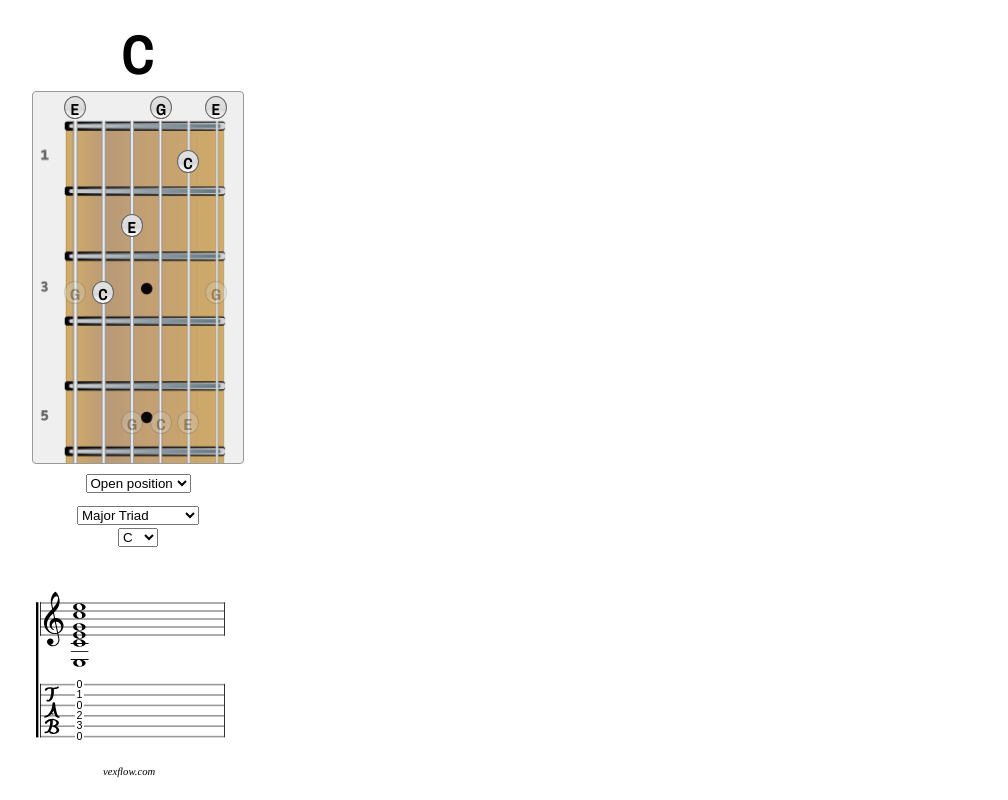
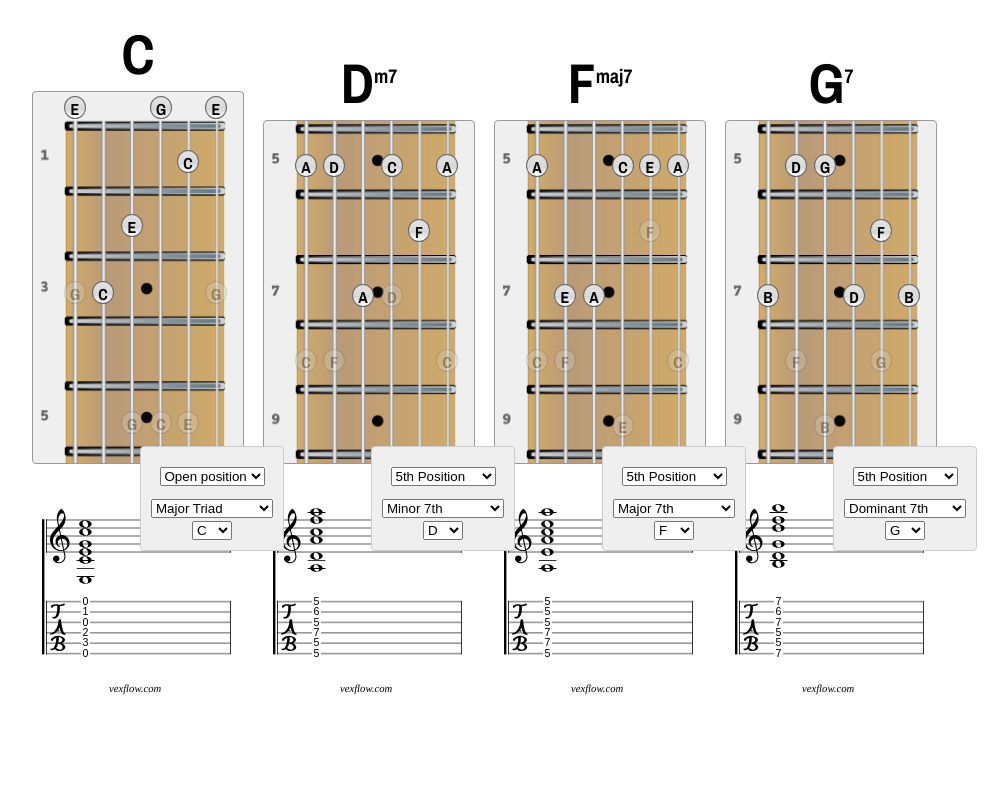
Before and after one commit to swampthang/guitar-fretboard-module, a plain HTML site: page vertical-neck.html in a window 1280 px wide. Shown: the whole page, without its empty margins (16-1024 px from the left). Drawn offline with nearby package versions, Linux system fonts and the light colour scheme.

Commit message:
Incorporate vextab into the chord module.

```diff
--- a/css/vertical-neck-module.css
+++ b/css/vertical-neck-module.css
@@ -4,7 +4,7 @@
   font-family: 'Archivo Narrow', sans-serif;
   text-align: center;
   width: 212px;
-  /*border: 2px solid #999999;*/
+  position: relative;
   border-radius: 4px;
 }
 
@@ -22,10 +22,21 @@
   top: -1.0em;
 }
 
-/*.vertical-neck-module-wrapper h2.tight {
-  margin-bottom: 0;
-  border-bottom: 5px solid #000000
-}*/
+.vertical-neck-module-wrapper .chord-controls {
+  position: absolute;
+  bottom: 150px;
+  right: -40px;
+  background: #efefef;
+  border: 1px solid #cccccc;
+  border-radius: 4px;
+  padding: 10px;
+  z-index: 100;
+  overflow: auto;
+}
+
+.chord-grid {
+  position: relative;
+}
 
 .vertical-neck-module-wrapper .position-selector-holder {
   /*border-top: 1px solid black;*/
@@ -37,6 +48,7 @@
   border: 1px solid #999999;
   border-radius: 4px;
   background: #efefef;
+  position: relative;
 }
 
 .open { height: 371px; }
--- a/js/vertical.neckmodule.js
+++ b/js/vertical.neckmodule.js
@@ -19,7 +19,9 @@ var chordModule = (function() {
     stringDivs:               "",
     naturals:                 ('A','B','C','D','E','F','G'),
     accidentals:              ('A#','Bb','C#','Db','D#','Eb','F#','Gb','G#','Ab'),
-    viewMode:                 "arpeggio",
+    viewMode:                 "chord",
+    notationData:             "",
+    renderer:                 {},
     strings: {
       1:  new Array('E','E#,F','F#,Gb','G','G#,Ab','A','A#,Bb','B,Cb','B#,C','C#,Db','D','D#,Eb','E,Fb','E#,F','F#,Gb','G','G#,Ab','A','A#,Bb','B,Cb','B#,C','C#,Db','D','D#,Eb'),
       2:  new Array('B,Cb','B#,C','C#,Db','D','D#,Eb','E,Fb','E#,F','F#,Gb','G','G#,Ab','A','A#,Bb','B,Cb','B#,C','C#','D','D#','E,Fb','E#,F','F#,Gb','G','G#,Ab','A','A#,Bb'),
@@ -28,40 +30,48 @@ var chordModule = (function() {
       5:  new Array('A','A#,Bb','B,Cb','B#,C','C#,Db','D','D#,Eb','E,Fb','E#,F','F#,Gb','G','G#,Ab','A','A#,Bb','B,Cb','B#,C','C#,Db','D','D#,Eb','E,Fb','E#,F','F#,Gb','G','G#,Ab'),
       6:  new Array('E,Fb','E#,F','F#,Gb','G','G#,Ab','A','A#,Bb','B,Cb','B#,C','C#,Db','D','D#,Eb','E,Fb','E#,F','F#,Gb','G','G#,Ab','A','A#,Bb','B,Cb','B#,C','C#,Db','D','D#,Eb')
     },
-    scales: {
+    majorScales: {
       'C':   new Array('C','D','E','F','G','A','B','Eb','Bb','Gb','G#','Db','D#','F#'),
-      'G':   new Array('G','A','B','C','D','E','F#','Bb','F','Db','D#','Ab','A#','C#'),
-      'D':   new Array('D','E','F#','G','A','B','C#','F','C','Ab','A#','Eb','E#','G#'),
-      'A':   new Array('A','B','C#','D','E','F#','G#','C','G','Eb','E#','Bb','B#','D#'),
-      'E':   new Array('E','F#','G#','A','B','C#','D#','G','D','Bb','B#','F','G','A#'),
-      'B':   new Array('B','C#','D#','E','F#','G#','A#','D','A','F','G','C','D','E#'),
-      'F#':  new Array('F#','G#','A#','B','C#','D#','E#','A','E','C','D','G','A','B#'),
-      'C#':  new Array('C#','D#','E#','F#','G#','A#','B#','E','B','G','A','D','E','G'),
       'F':   new Array('F','G','A','Bb','C','D','E','Ab','Eb','Cb','C#','Gb','G#','B'),
       'Bb':  new Array('Bb','C','D','Eb','F','G','A','Db','Ab','Fb','F#','Cb','C#','E'),
       'Eb':  new Array('Eb','F','G','Ab','Bb','C','D','Gb','Db','A','B','Fb','F#','A'),
       'Ab':  new Array('Ab','Bb','C','Db','Eb','F','G','Cb','Gb','D','E','A','B','D'),
       'Db':  new Array('Db','Eb','F','Gb','Ab','Bb','C','Fb','Cb','G','A','D','E','G'),
+      'C#':  new Array('C#','D#','E#','F#','G#','A#','B#','E','B','G','A','D','E','G'),
       'Gb':  new Array('Gb','Ab','Bb','Cb','Db','Eb','F','Bb','Fb','C','D','G','A','C'),
-      'Cb':  new Array('Cb','Db','Eb','Fb','Gb','Ab','Bb','E','Bb','F','G','C','D','F')
+      'F#':  new Array('F#','G#','A#','B','C#','D#','E#','A','E','C','D','G','A','B#'),
+      'Cb':  new Array('Cb','Db','Eb','Fb','Gb','Ab','Bb','E','Bb','F','G','C','D','F'),
+      'B':   new Array('B','C#','D#','E','F#','G#','A#','D','A','F','G','C','D','E#'),
+      'E':   new Array('E','F#','G#','A','B','C#','D#','G','D','Bb','C','F','G','A#'),
+      'A':   new Array('A','B','C#','D','E','F#','G#','C','G','Eb','E#','Bb','B#','D#'),
+      'D':   new Array('D','E','F#','G','A','B','C#','F','C','Ab','A#','Eb','E#','G#'),
+      'G':   new Array('G','A','B','C','D','E','F#','Bb','F','Db','D#','Ab','A#','C#')
     },
     // after major scale notes come altered notes - (7=>m3), (8=>b7), (9=>b5), (10=>#5), (11=>b9), (12=>#9), (13=>#11)
     chordTypes: {
-      'major': {'symbol': '', 'selectName': 'Major Triad', 'arrayPositions': [0,2,4], 'intervals': [1,3,5]},
-      'minor': {'symbol': 'm', 'selectName': 'Minor Triad', 'arrayPositions': [0,7,4], 'intervals': [1,3,5]},
-      'diminished': {'symbol': 'd', 'selectName': 'Diminished Triad', 'arrayPositions': [0,7,9], 'intervals': [1,3,5]},
-      'maj7': {'symbol': 'maj7', 'selectName': 'Major 7th', 'arrayPositions': [0,2,4,6], 'intervals': [1,3,5,7]},
-      'min7': {'symbol': 'm7', 'selectName': 'Minor 7th', 'arrayPositions': [0,7,4,8], 'intervals': [1,3,5,7]},
-      'dom7': {'symbol': '7', 'selectName': 'Dominant 7th', 'arrayPositions': [0,2,4,8], 'intervals': [1,3,5,7]},
-      'min7b5': {'symbol': 'm7b5', 'selectName': 'Minor 7b5', 'arrayPositions': [0,7,9,8], 'intervals': [1,3,5,7]},
-      'dim7': {'symbol': 'd7', 'selectName': 'Diminished 7th', 'arrayPositions': [0,7,9,5], 'intervals': [1,3,5,7]},
-      'maj9': {'symbol': 'maj9', 'selectName': 'Major 9th', 'arrayPositions': [0,2,4,6,1], 'intervals': [1,3,5,7]},
-      'min9': {'symbol': 'm9', 'selectName': 'Minor 9th', 'arrayPositions': [0,7,4,8,1], 'intervals': [1,3,5,7]},
-      'dom9': {'symbol': '9', 'selectName': 'Dominant 9th', 'arrayPositions': [0,2,4,8,1], 'intervals': [1,3,5,7]},
-      'dom7b5': {'symbol': '7b5', 'selectName': 'Dominant 7b5', 'arrayPositions': [0,2,9,8], 'intervals': [1,3,5,7]},
-      'dom7b5b9': {'symbol': '7b5b9', 'selectName': 'Dominant 7b5b9', 'arrayPositions': [0,2,9,8,11], 'intervals': [1,3,5,7]},
-      'dom7#5': {'symbol': '7#5', 'selectName': 'Dominant 7#5', 'arrayPositions': [0,2,10,8], 'intervals': [1,3,5,7]},
-      'dom7#5b9': {'symbol': '7#5b9', 'selectName': 'Dominant 7#5b9', 'arrayPositions': [0,2,10,8,11], 'intervals': [1,3,5,7]},
+      'major': {'symbol': '', 'selectName': 'Major Triad', 'arrayPositions': [0,2,4], 'intervals': [1,3,5], 'basicType': 'major', 'scaleInterval': 1},
+      'minor': {'symbol': 'm', 'selectName': 'Minor Triad', 'arrayPositions': [0,7,4], 'intervals': [1,3,5], 'basicType': 'minor', 'scaleInterval': 1},
+      'diminished': {'symbol': 'd', 'selectName': 'Diminished Triad', 'arrayPositions': [0,7,9], 'intervals': [1,3,5], 'basicType': 'diminished', 'scaleInterval': 7},
+      'maj7': {'symbol': 'maj7', 'selectName': 'Major 7th', 'arrayPositions': [0,2,4,6], 'intervals': [1,3,5,7], 'basicType': 'major', 'scaleInterval': 1},
+      'min7': {'symbol': 'm7', 'selectName': 'Minor 7th', 'arrayPositions': [0,7,4,8], 'intervals': [1,3,5,7], 'basicType': 'minor', 'scaleInterval': 6},
+      'dom7': {'symbol': '7', 'selectName': 'Dominant 7th', 'arrayPositions': [0,2,4,8], 'intervals': [1,3,5,7], 'basicType': '', 'scaleInterval': 5},
+      'min7b5': {'symbol': 'm7b5', 'selectName': 'Minor 7b5', 'arrayPositions': [0,7,9,8], 'intervals': [1,3,5,7], 'basicType': '', 'scaleInterval': 7},
+      'dim7': {'symbol': 'd7', 'selectName': 'Diminished 7th', 'arrayPositions': [0,7,9,5], 'intervals': [1,3,5,7], 'basicType': '', 'scaleInterval': 1},
+      'maj9': {'symbol': 'maj9', 'selectName': 'Major 9th', 'arrayPositions': [0,2,4,6,1], 'intervals': [1,3,5,7], 'basicType': '', 'scaleInterval': 1},
+      'min9': {'symbol': 'm9', 'selectName': 'Minor 9th', 'arrayPositions': [0,7,4,8,1], 'intervals': [1,3,5,7], 'basicType': '', 'scaleInterval': 1},
+      'dom9': {'symbol': '9', 'selectName': 'Dominant 9th', 'arrayPositions': [0,2,4,8,1], 'intervals': [1,3,5,7], 'basicType': '', 'scaleInterval': 1},
+      'dom7b5': {'symbol': '7b5', 'selectName': 'Dominant 7b5', 'arrayPositions': [0,2,9,8], 'intervals': [1,3,5,7], 'basicType': '', 'scaleInterval': 1},
+      'dom7b5b9': {'symbol': '7b5b9', 'selectName': 'Dominant 7b5b9', 'arrayPositions': [0,2,9,8,11], 'intervals': [1,3,5,7], 'basicType': '', 'scaleInterval': 1},
+      'dom7#5': {'symbol': '7#5', 'selectName': 'Dominant 7#5', 'arrayPositions': [0,2,10,8], 'intervals': [1,3,5,7], 'basicType': '', 'scaleInterval': 1},
+      'dom7#5b9': {'symbol': '7#5b9', 'selectName': 'Dominant 7#5b9', 'arrayPositions': [0,2,10,8,11], 'intervals': [1,3,5,7], 'basicType': '', 'scaleInterval': 1},
+    },
+    noteOctaves: {
+      1: new Array(5,8,20),
+      2: new Array(4,1,13),
+      3: new Array(4,5,17),
+      4: new Array(4,10,22),
+      5: new Array(3,3,15),
+      6: new Array(3,8,20)
     },
     setChordNotes: function(root,type) {
 
@@ -70,7 +80,7 @@ var chordModule = (function() {
       root = this.rootnote;
       type = this.chordtype;
 
-      this.scaleArr = this.scales[root];
+      this.scaleArr = this.majorScales[root];
       this.typeArr = this.chordTypes[type];
       this.intervalArr = this.typeArr['intervals'];
       this.positionArr = this.typeArr['arrayPositions'];
@@ -87,6 +97,16 @@ var chordModule = (function() {
     }
 
   };
+
+  chord.getKey = function() {
+    var root = this.rootnote;
+    var type = this.chordtype;
+    var chordRoot = this.scale[root];
+    var symbol = this.getSymbol;
+    // switch(type) {
+    //   case ''
+    // }
+  }
 
   chord.preserveMetaData = function() {
 
@@ -201,10 +221,6 @@ var chordModule = (function() {
     return selectors;
   };
 
-  chord.buildViewModeControls = function() {
-    //  stopped here
-  }
-
   chord.buildChord = function(root,type) {
     var chordNotes = this.setChordNotes(root,type);
     this.wrapper.find('.note').hide().removeClass('in-chord on off').removeAttr('interval');
@@ -237,7 +253,7 @@ var chordModule = (function() {
         toggleStringVisibility:     true,
         neckStyleClass:             "",
         position:                   0,
-        viewMode:                   "arpeggio"
+        viewMode:                   "chord"
       };
 
       if(arguments !== undefined) {
@@ -329,6 +345,12 @@ var chordModule = (function() {
     // MAIN MODULE WRAPPER
     this.htmlPieces += openMainWrapper();
 
+    this.htmlPieces += openChordControlsDiv();
+    this.htmlPieces += this.buildPositionSelectors(this.position);
+    this.htmlPieces += this.buildChordTypeSelectors(this.chordtype);
+    this.htmlPieces += this.buildRootNoteSelectors(this.rootnote);
+    this.htmlPieces += closeDiv();
+
     this.htmlPieces += this.buildMaintitleDiv();
 
     // TOP
@@ -342,10 +364,7 @@ var chordModule = (function() {
 
     // close mainModuleWrapper
     this.htmlPieces += closeDiv();
-    this.htmlPieces += this.buildPositionSelectors(this.position);
-    this.htmlPieces += this.buildChordTypeSelectors(this.chordtype);
-    this.htmlPieces += this.buildRootNoteSelectors(this.rootnote);
-
+    this.htmlPieces += buildVexTabContainer();
     container.html(this.htmlPieces);
 
     return this.htmlPieces;
@@ -415,6 +434,62 @@ var chordModule = (function() {
     this.wrapper.find('.note.in-chord').addClass('pulse');
   }
 
+  chord.processNoteName = function(noteName) {
+
+    if(noteName.indexOf('#') !== -1) {
+      return noteName;
+    }
+    if(noteName.indexOf('b') !== -1) {
+      return noteName.replace('b','@');
+    }
+    return "";
+  }
+
+  chord.findOctave = function(string,fret) {
+    /*
+    1: new Array(5,8,20),
+    2: new Array(4,1,13),
+    3: new Array(4,5,17),
+    4: new Array(4,10,22),
+    5: new Array(3,3,15),
+    6: new Array(3,8,20)
+    */
+    if(fret >= this.noteOctaves[string][2]) {
+      // eg, string 5 fret 16
+      return this.noteOctaves[string][0] + 2;
+    }
+    if(fret >= this.noteOctaves[string][1]) {
+      // eg, string 2 fret 13
+      return this.noteOctaves[string][0] + 1;
+    }
+    return this.noteOctaves[string][0];
+  }
+
+  chord.getFretString = function(note,which) {
+    var id = note.attr('id');
+    var positionArray = id.substr(2).split("_");
+    if(which == "string") {
+      return positionArray[0];
+    } else {
+      return positionArray[1];
+    }
+  }
+
+  chord.initVexFlow = function() {
+    Vex.Flow.Artist.DEBUG = true;
+    Vex.Flow.VexTab.DEBUG = true;
+    var notationContainer = this.container.find('#chord-notation')[0];
+    this.renderer = new Vex.Flow.Renderer(notationContainer,
+      Vex.Flow.Renderer.Backends.CANVAS);
+
+    this.container.find('#notation-data').change(function(){
+      console.log('i changed');
+      this.renderNotation();
+    });
+
+    this.renderNotation();
+  }
+
   chord.stackChordNotation = function(notes) {
 
     var lastItem = notes[1].length-1;
@@ -426,35 +501,33 @@ var chordModule = (function() {
 
       for (var n=0; n<notes[s].length; n++) {
 
-        var id = notes[s][n].attr('id');
-        var positionArray = id.substr(2).split("_");
-
+        var fret = this.getFretString(notes[s][n], 'fret');
+        var string = this.getFretString(notes[s][n], 'string');
+        var noteName = this.processNoteName(notes[s][n].attr('notename'));
+        var octave = this.findOctave(string,fret);
+        if(noteName !== "") {
+          noteName += octave+"_";
+        }
         if(notes[s][n] != lastEl) {
 
           if(n==0) {
 
-            chordStack += positionArray[1] + "/" + positionArray[0] + ".";
-
+            chordStack += noteName + fret + "/" + string + ".";
           } else {
 
             notes[s][n].addClass('off').removeClass('on');
-
           }
 
         } else {
           console.log('on lastEl');
           if(n==0) {
 
-            chordStack += positionArray[1] + "/" + positionArray[0] + ")";
-
+            chordStack += noteName + fret + "/" + string + ")";
           } else {
 
             notes[s][n].addClass('off').removeClass('on');
-
           }
-
         }
-
       }
     }
     // doublecheck to be sure the string isn't gonna break
@@ -468,15 +541,21 @@ var chordModule = (function() {
     var arpeggioNotes = "";
     for(var s=6; s>=1; s--) {
       for (var n=0; n<notes[s].length; n++) {
-        var id = notes[s][n].attr('id');
-        var positionArray = id.substr(2).split("_");
-        arpeggioNotes += positionArray[1] + "/" + positionArray[0] + " ";
+        var fret = this.getFretString(notes[s][n], 'fret');
+        var string = this.getFretString(notes[s][n], 'string');
+        var noteName = this.processNoteName(notes[s][n].attr('notename'));
+        var octave = this.findOctave(string,fret);
+        if(noteName !== "") {
+          noteName += octave+"_";
+        }
+        arpeggioNotes += noteName + fret + "/" + string + " ";
       }
     }
     return arpeggioNotes;
   }
 
   chord.createNotation = function() {
+    this.initVexFlow();
     var vextab = "options space=20\n tabstave notation=true\n ";
     vextab += "notes ";
     var notesOnString = this.notesInView();
@@ -487,7 +566,23 @@ var chordModule = (function() {
     }
 
     notationData = vextab;
-    render();
+    var viewWidth = (this.viewMode == "arpeggio") ? 400 : 250;
+    this.renderNotation(viewWidth);
+  }
+
+  chord.renderNotation = function(width) {
+    artist = new Vex.Flow.Artist(10, 10, width, {scale: 0.8});
+    vextab = new Vex.Flow.VexTab(artist);
+    try {
+      vextab.reset();
+      artist.reset();
+      vextab.parse(notationData);
+      artist.render(this.renderer);
+      $("#error").text("");
+    } catch (e) {
+      console.log(e);
+      $("#error").html(e.message.replace(/[\n]/g, '<br/>'));
+    }
   }
 
   chord.switchPosition = function(pos) {
@@ -521,10 +616,18 @@ var chordModule = (function() {
     return positionClassName;
   };
 
+  var buildVexTabContainer = function() {
+    return '<div class="vextab-container">\n <canvas id="chord-notation"></canvas>\n <div id="error"></div>\n</div>';
+  }
+
   chord.buildMaintitleDiv = function() {
     var symbol = this.getSymbol(this.chordtype);
     return '<h2 class="chord-name">'+this.rootnote+((symbol != "") ? '<sup>'+symbol+'</sup>' : "")+'</h2>';
   };
+
+  var openChordControlsDiv = function() {
+    return "<div class='chord-controls'>";
+  }
 
   var openMainWrapper = function() {
     return '<div class="vertical-neck-module-wrapper">';
@@ -553,3 +656,35 @@ var chordModule = (function() {
   return chord;
 
 })();
+
+// var notationData = "options space=20\n tabstave notation=true\n notes :w (0/6.3/6.0/3.1/2.0/1.0/1)";
+// var render;
+// var $ = jQuery;
+
+// Vex.Flow.Artist.DEBUG = true;
+// Vex.Flow.VexTab.DEBUG = true;
+
+// renderer = new Vex.Flow.Renderer($('#chord-notation')[0],
+//   Vex.Flow.Renderer.Backends.CANVAS);
+
+// $('#notation-data').change(function(){
+//   console.log('i changed');
+//   this.renderNotation();
+// });
+
+// this.renderNotation();
+
+// render = function(width) {
+//   artist = new Vex.Flow.Artist(10, 10, width, {scale: 0.8});
+//   vextab = new Vex.Flow.VexTab(artist);
+//   try {
+//     vextab.reset();
+//     artist.reset();
+//     vextab.parse(notationData);
+//     artist.render(renderer);
+//     $("#error").text("");
+//   } catch (e) {
+//     console.log(e);
+//     $("#error").html(e.message.replace(/[\n]/g, '<br/>'));
+//   }
+// }
--- a/vertical-neck.html
+++ b/vertical-neck.html
@@ -33,71 +33,32 @@
 <p class="browsehappy">You are using an <strong>outdated</strong> browser. Please <a href="http://browsehappy.com/?locale=en">upgrade your browser</a> to improve your experience.</p>
 <![endif]-->
   <ul class="chord-grid">
-    <li>
-      <div id="c-major-7"></div>
-      <div class="vextab-container">
-  <canvas id="chord-notation"></canvas>
-    <div id="error"></div>
-</div>
-    </li>
-<!--     <li><div id="d-minor-7"></div></li>
+    <li><div id="c-major-7"></div></li>
+    <li><div id="d-minor-7"></div></li>
     <li><div id="f-major-7"></div></li>
-    <li><div id="g-7"></div></li> -->
+    <li><div id="g-7"></div></li>
   </ul>
-<script>
-    var notationData = "options space=20\n tabstave notation=true\n notes :w (0/6.3/6.0/3.1/2.0/1.0/1)";
-    var render;
-    jQuery(function($) {
-      Vex.Flow.Artist.DEBUG = true;
-      Vex.Flow.VexTab.DEBUG = true;
+  <script>
 
-      renderer = new Vex.Flow.Renderer($('#chord-notation')[0],
-        Vex.Flow.Renderer.Backends.CANVAS);
-
-      artist = new Vex.Flow.Artist(10, 10, 250, {scale: 0.8});
-      vextab = new Vex.Flow.VexTab(artist);
-
-      render = function() {
-        try {
-          vextab.reset();
-          artist.reset();
-          vextab.parse(notationData);
-          artist.render(renderer);
-          $("#error").text("");
-        } catch (e) {
-          console.log(e);
-          $("#error").html(e.message.replace(/[\n]/g, '<br/>'));
-        }
-      }
-
-      $('#notation-data').change(function(){
-        console.log('i changed');
-        render();
-      });
-      // $("#notation-data").change(_.throttle(render, 250));
-      render();
-     });
-  </script>
-<script>
   var cmaj7Chord = Object.create(chordModule);
-  cmaj7Chord.initParams({container: "c-major-7", rootnote: "C", chordtype: "major", viewMode: "chord"});
+  cmaj7Chord.initParams({container: "c-major-7", rootnote: "C", chordtype: "major"});
   cmaj7Chord.initLayout();
   cmaj7Chord.initActions();
 
-  // var dm7Chord = Object.create(chordModule);
-  // dm7Chord.initParams({container: "d-minor-7", rootnote: "D", chordtype: "min7", position: 5});
-  // dm7Chord.initLayout();
-  // dm7Chord.initActions();
+  var dm7Chord = Object.create(chordModule);
+  dm7Chord.initParams({container: "d-minor-7", rootnote: "D", chordtype: "min7", position: 5});
+  dm7Chord.initLayout();
+  dm7Chord.initActions();
 
-  // var fmaj7Chord = Object.create(chordModule);
-  // fmaj7Chord.initParams({container: "f-major-7", rootnote: "F", chordtype: "maj7", position: 5});
-  // fmaj7Chord.initLayout();
-  // fmaj7Chord.initActions();
+  var fmaj7Chord = Object.create(chordModule);
+  fmaj7Chord.initParams({container: "f-major-7", rootnote: "F", chordtype: "maj7", position: 5});
+  fmaj7Chord.initLayout();
+  fmaj7Chord.initActions();
 
-  // var g7Chord = Object.create(chordModule);
-  // g7Chord.initParams({container: "g-7", rootnote: "G", chordtype: "dom7", position: 5});
-  // g7Chord.initLayout();
-  // g7Chord.initActions();
+  var g7Chord = Object.create(chordModule);
+  g7Chord.initParams({container: "g-7", rootnote: "G", chordtype: "dom7", position: 5});
+  g7Chord.initLayout();
+  g7Chord.initActions();
 
 </script>
 </body>
```
